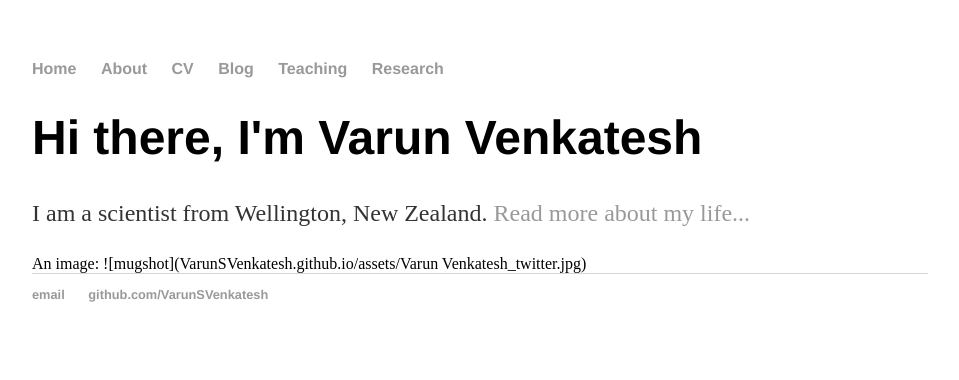
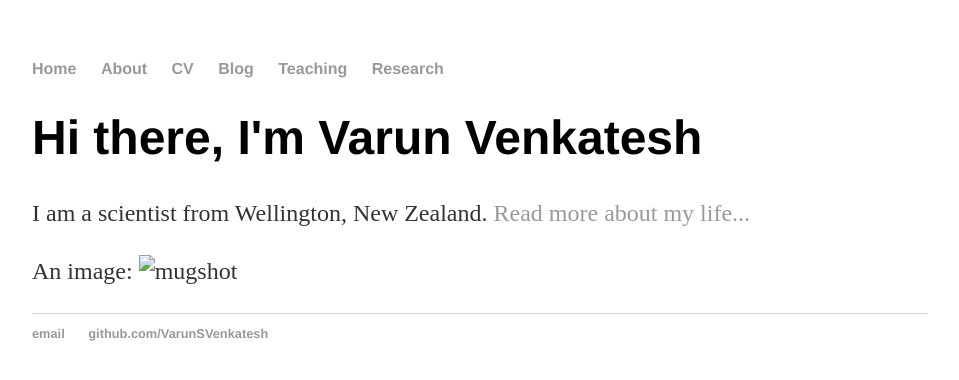
Before and after one commit to jcdwalle/VarunSVenkatesh.github.io, a Jekyll site: the page built from index.html, in a window 1280 px wide. Shown: the top 380 px of the page, without its empty margins (160-1119 px from the left). Built offline with Jekyll 4.4.1, drawn with Linux system fonts in a browser that asks for light colours.

Commit message:
Update index.html
Trying to fix photo display

```diff
--- a/index.html
+++ b/index.html
@@ -6,6 +6,6 @@
 	<h1>Hi there, I'm Varun Venkatesh</h1>
 	<p>I am a scientist from Wellington, New Zealand. <a href="/about">Read more about my life...</a></p>
 
-	An image: ![mugshot](VarunSVenkatesh.github.io/assets/Varun Venkatesh_twitter.jpg)
+<p>An image: <img src="VarunSVenkatesh.github.io/assets/Varun Venkatesh_twitter.jpg" alt="mugshot" /></p>
 
 </div><!-- /.blurb -->
```
